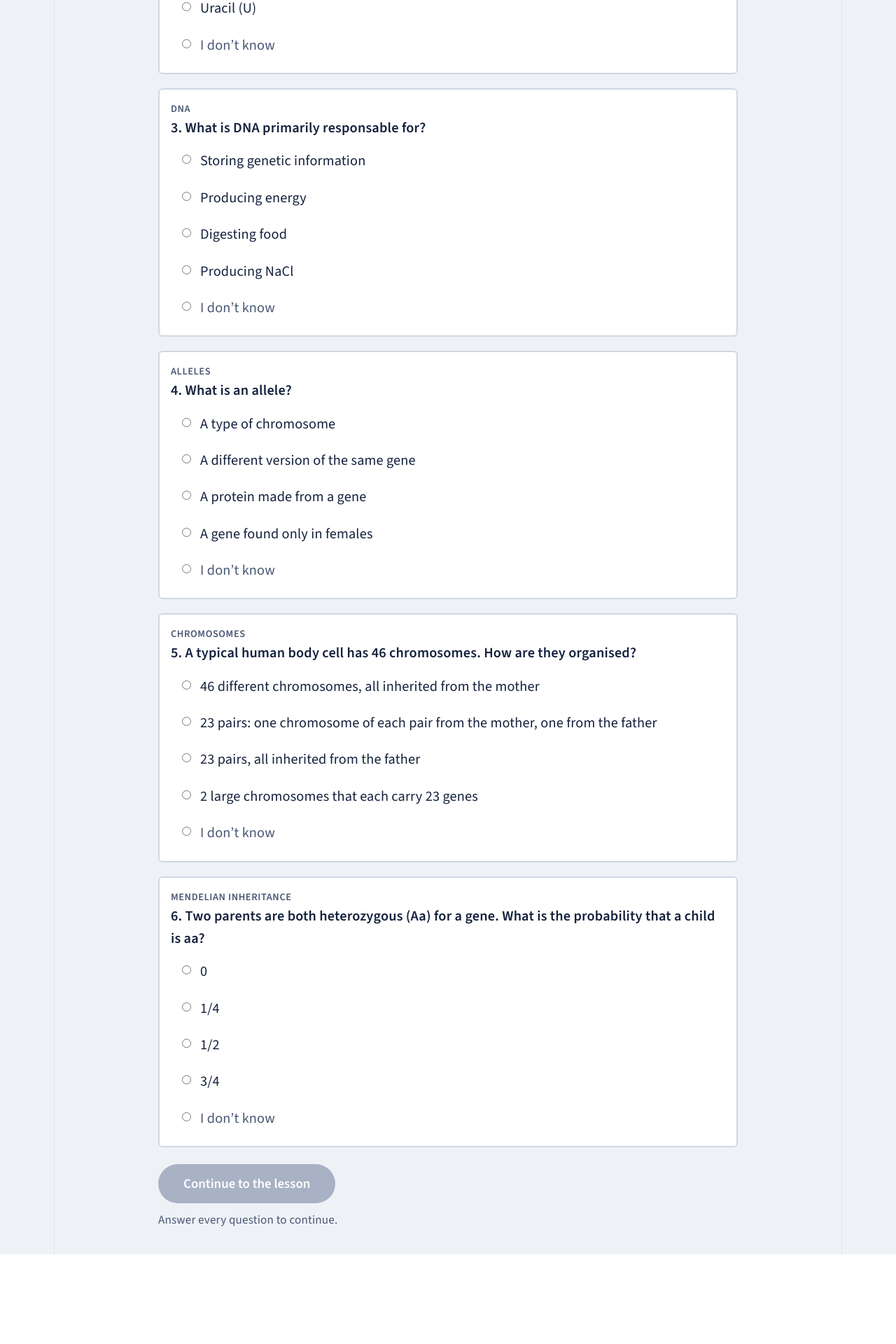
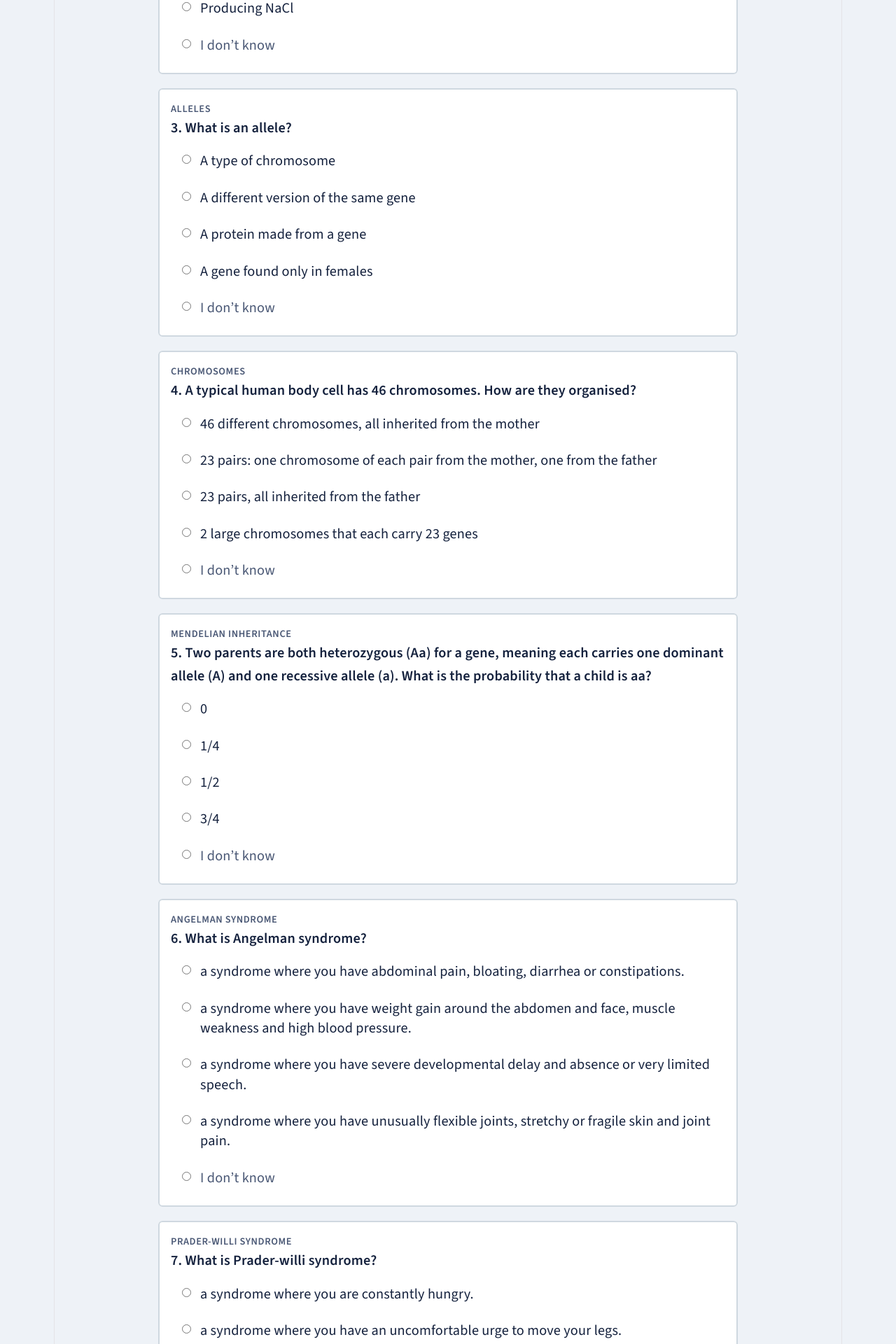
Before and after one commit to BLOTS-CS-411/Blots, a React (Vite) app: page /pretest in a window 1280 px wide. Shown: the part 860-2780 px from the top of the page at 70% size. Before the commit the page ends 2652 px from the top, so only its background shows below. Built offline with nearby package versions, Linux system fonts and the light colour scheme.

Commit message:
feat: added pretest questions

```diff
--- a/src/logger.js
+++ b/src/logger.js
@@ -26,15 +26,19 @@ function nextSeq() {
 function summaryFor(type, data) {
   switch (type) {
     case 'session_started':
-      return { startedAt: serverTimestamp(), completed: false, checkCount: 0}
+      return { startedAt: serverTimestamp(), completed: false, checkCount: 0 }
     case 'pretest_completed':
-      return {pretest: {
-      answers: data.answers,
-      score: data.score,
-      total: data.total,
-      dontKnow: data.dontKnow,
-    },
-  }
+      return {
+        pretest: {
+          answers: data.answers,
+          score: data.score,               // weighted score out of `total` (100)
+          total: data.total,               // 100
+          correctCount: data.correctCount, // number of questions answered correctly
+          questionCount: data.questionCount,
+          correctIds: data.correctIds,     // which questions were right
+          dontKnow: data.dontKnow,
+        },
+      }
     case 'case_answered':
       return { answers: { [data.case]: { selected: data.selected, correct: data.correct, caseId: data.caseId } } }
     case 'check_answers':
--- a/src/pages/Pretest.jsx
+++ b/src/pages/Pretest.jsx
@@ -1,15 +1,59 @@
 import { useState } from 'react'
 import { useNavigate } from 'react-router-dom'
-import { logEvent } from '../logger' // adjust to your logger file path
+import { logEvent } from '../logger'
 import './Pretest.css'
 
 const DONT_KNOW = -1
 
-/* answer = index of the correct option (used for logging only, never shown) */
+/* ---------- Small microsatellite figure (same style as the Exo page) ---------- */
+const PEAK_DATA = {
+  Father: [1, 2],
+  Mother: [3, 4],
+  Child: [1, 4],
+}
+
+function MicrosatFigure() {
+  const xOf = (a) => 70 + a * 40
+  return (
+    <svg
+      viewBox="0 0 300 170"
+      role="img"
+      aria-label="Microsatellite analysis in the critical region for a father, a mother and a child"
+      style={{ width: '100%', maxWidth: 420, display: 'block', margin: '0.5rem 0' }}
+    >
+      {Object.entries(PEAK_DATA).map(([name, alleles], i) => {
+        const base = 64 + i * 50
+        return (
+          <g key={name}>
+            <text x="2" y={base - 6} fontSize="11" fill="currentColor">{name}</text>
+            <line x1="52" y1={base} x2="292" y2={base} stroke="currentColor" strokeOpacity="0.5" />
+            {alleles.map((a) => {
+              const x = xOf(a)
+              const h = 34
+              return (
+                <path
+                  key={a}
+                  d={`M${x - 6},${base} C${x - 4},${base} ${x - 3},${base - h} ${x},${base - h} C${x + 3},${base - h} ${x + 4},${base} ${x + 6},${base}`}
+                  fill="none"
+                  stroke="currentColor"
+                  strokeWidth="2"
+                />
+              )
+            })}
+          </g>
+        )
+      })}
+    </svg>
+  )
+}
+
+/* answer = index of the correct option (used for scoring/logging only, never shown)
+   weight = points out of 100 (all weights sum to 100) */
 const QUESTIONS = [
   {
     id: 'dna-structure',
     topic: 'DNA structure',
+    weight: 5,
     q: 'Which statement best describes the structure of DNA?',
     options: [
       'A single strand made of amino acids',
@@ -20,16 +64,10 @@ const QUESTIONS = [
     answer: 1,
   },
   {
-    id: 'base-pairing',
-    topic: 'DNA structure',
-    q: 'In DNA, which base pairs with adenine (A)?',
-    options: ['Guanine (G)', 'Cytosine (C)', 'Thymine (T)', 'Uracil (U)'],
-    answer: 2,
-  },
-  {
     id: 'dna',
     topic: 'DNA',
-    q: 'What is DNA primarily responsable for?',
+    weight: 5,
+    q: 'What is DNA primarily responsible for?',
     options: [
       'Storing genetic information',
       'Producing energy',
@@ -41,6 +79,7 @@ const QUESTIONS = [
   {
     id: 'allele',
     topic: 'Alleles',
+    weight: 10,
     q: 'What is an allele?',
     options: [
       'A type of chromosome',
@@ -53,6 +92,7 @@ const QUESTIONS = [
   {
     id: 'chromosomes',
     topic: 'Chromosomes',
+    weight: 10,
     q: 'A typical human body cell has 46 chromosomes. How are they organised?',
     options: [
       '46 different chromosomes, all inherited from the mother',
@@ -65,11 +105,54 @@ const QUESTIONS = [
   {
     id: 'mendel-cross',
     topic: 'Mendelian inheritance',
-    q: 'Two parents are both heterozygous (Aa) for a gene. What is the probability that a child is aa?',
+    weight: 15,
+    q: 'Two parents are both heterozygous (Aa) for a gene, meaning each carries one dominant allele (A) and one recessive allele (a). What is the probability that a child is aa?',
     options: ['0', '1/4', '1/2', '3/4'],
     answer: 1,
   },
+  {
+    id: 'angelman',
+    topic: 'Angelman syndrome',
+    weight: 15,
+    q: 'What is Angelman syndrome?',
+    options: [
+      'a syndrome where you have abdominal pain, bloating, diarrhea or constipations.',
+      'a syndrome where you have weight gain around the abdomen and face, muscle weakness and high blood pressure.',
+      'a syndrome where you have severe developmental delay and absence or very limited speech.',
+      'a syndrome where you have unusually flexible joints, stretchy or fragile skin and joint pain.',
+    ],
+    answer: 2,
+  },
+  {
+    id: 'prader-willi',
+    topic: 'Prader-Willi syndrome',
+    weight: 15,
+    q: 'What is Prader-willi syndrome?',
+    options: [
+      'a syndrome where you are constantly hungry.',
+      'a syndrome where you have an uncomfortable urge to move your legs.',
+      'a syndrome where you have a characteristic facial features, short stature and heart defects.',
+      'a syndrome in which a person believes they are dead, do not exist, or have lost their organs or blood.',
+    ],
+    answer: 0,
+  },
+  {
+    id: 'microsat-graph',
+    topic: 'Reading a microsatellite graph',
+    weight: 15,
+    q: 'In the graph below, each peak is one allele. Looking at the child, where do the two alleles come from?',
+    figure: <MicrosatFigure />,
+    options: [
+      'Both alleles come from the father',
+      'Both alleles come from the mother',
+      'One allele comes from the father and one from the mother',
+      'Neither allele matches a parent',
+    ],
+    answer: 2,
+  },
 ]
+
+const MAX_SCORE = QUESTIONS.reduce((sum, q) => sum + q.weight, 0) // 100
 
 function Pretest() {
   const navigate = useNavigate()
@@ -81,11 +164,14 @@ function Pretest() {
   const choose = (id, value) => setAnswers((a) => ({ ...a, [id]: value }))
 
   const next = () => {
-    const score = QUESTIONS.filter((q) => answers[q.id] === q.answer).length
+    const correct = QUESTIONS.filter((q) => answers[q.id] === q.answer)
+    const score = correct.reduce((sum, q) => sum + q.weight, 0) // out of 100
     logEvent('pretest_completed', {
       answers,
-      score,
-      total: QUESTIONS.length,
+      score,                       // weighted score out of 100
+      total: MAX_SCORE,            // 100
+      correctCount: correct.length,
+      correctIds: correct.map((q) => q.id),
       dontKnow: QUESTIONS.filter((q) => answers[q.id] === DONT_KNOW).length,
     })
     navigate('/learn')
@@ -97,7 +183,7 @@ function Pretest() {
         <div className="top-text">
           <h1>What do you already know?</h1>
           <p>
-            Six questions on basic genetics.
+            {QUESTIONS.length} questions on genetics.
           </p>
 
           <div
@@ -123,6 +209,8 @@ function Pretest() {
                     <span className="pretest-topic">{q.topic}</span>
                     <span className="pretest-text">{qi + 1}. {q.q}</span>
                   </legend>
+
+                  {q.figure}
 
                   {q.options.map((opt, oi) => (
                     <label
```
